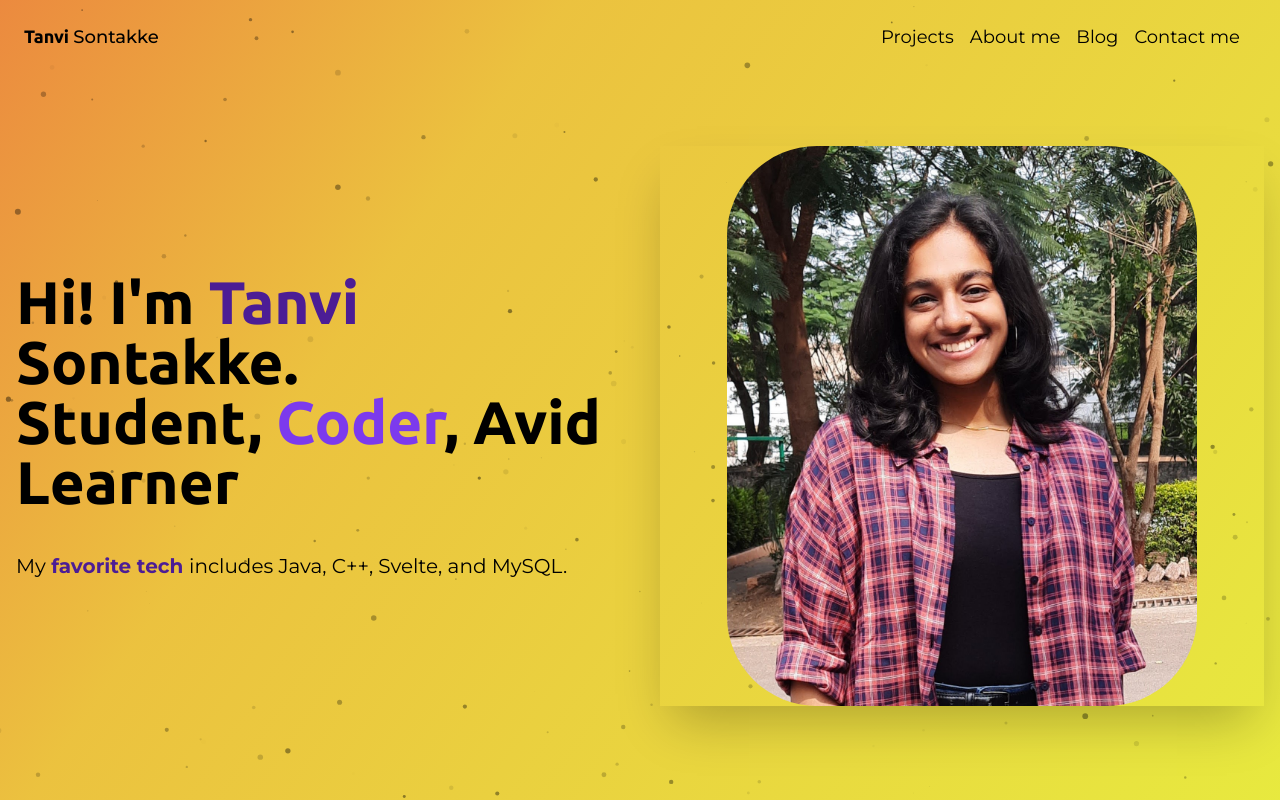
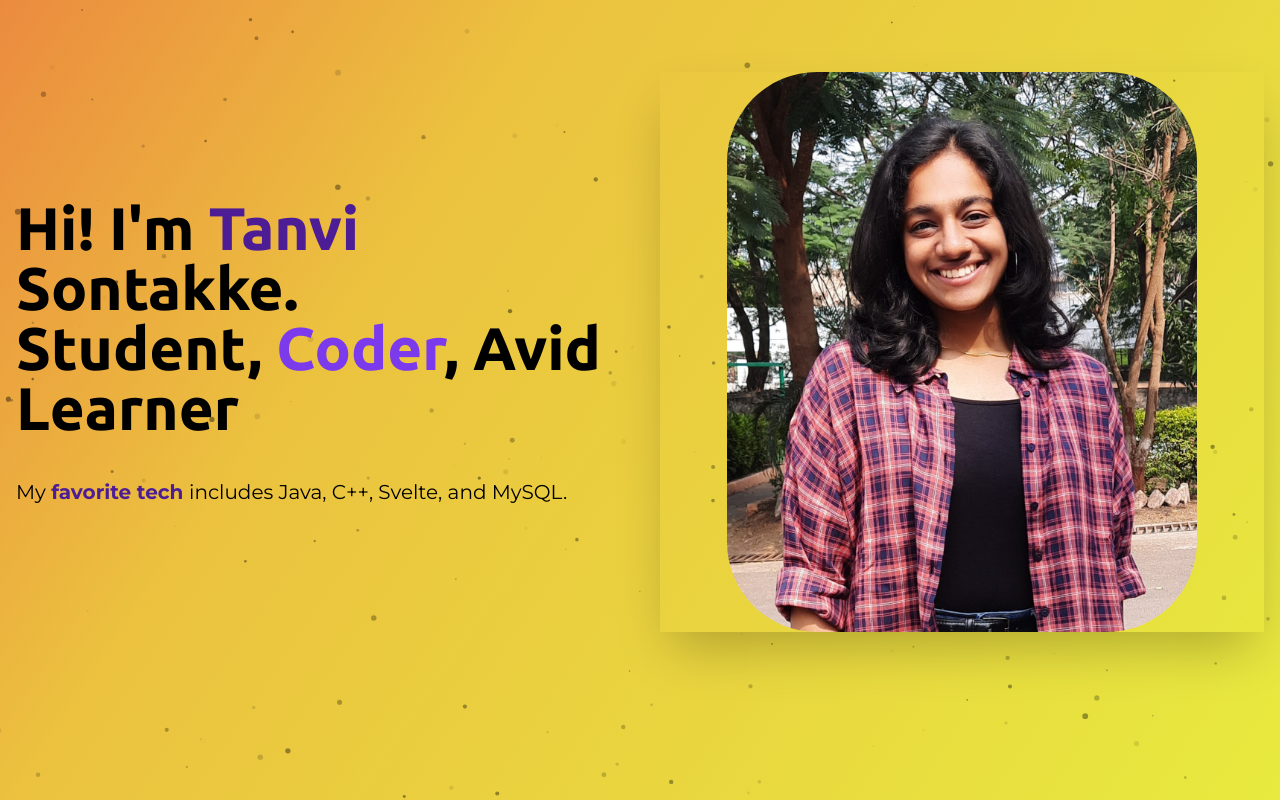
Before and after one commit to TanV-04/MyWebPortfolio, a SvelteKit app: page / in a window 1280 px wide. Shown: the top 800 px of the page. Built offline with nearby package versions, Linux system fonts and the light colour scheme.

Commit message:
Ninth Commit

```diff
--- a/src/app.html
+++ b/src/app.html
@@ -6,6 +6,8 @@
 	<script src="https://cdnjs.cloudflare.com/ajax/libs/particles.js/2.0.0/particles.min.js"
 		integrity="sha512-Kef5sc7gfTacR7TZKelcrRs15ipf7+t+n7Zh6mKNJbmW+/RRdCW9nwfLn4YX0s2nO6Kv5Y2ChqgIakaC6PW09A=="
 		crossorigin="anonymous" referrerpolicy="no-referrer"></script>
+
+	<link rel="icon" type="image/svg+xml" href=src\lib\letter.svg />
 	<link rel="stylesheet" href="https://cdnjs.cloudflare.com/ajax/libs/font-awesome/6.5.2/css/all.min.css"
 		integrity="sha512-SnH5WK+bZxgPHs44uWIX+LLJAJ9/2PkPKZ5QiAj6Ta86w+fsb2TkcmfRyVX3pBnMFcV7oQPJkl9QevSCWr3W6A=="
 		crossorigin="anonymous" referrerpolicy="no-referrer" />
@@ -45,8 +47,8 @@
 <style>
 
 	.body {
-		top:0;
-		bottom:0;
+		top: 0;
+		bottom: 0;
 		position: relative;
 	}
 
--- a/src/components/Header.svelte
+++ b/src/components/Header.svelte
@@ -14,7 +14,7 @@
 > -->
 
 <header
-  class={"sticky z-[10] top-0 duration-200 px-6 flex items-center justify-between border-b border-solid " +
+  class={"sticky z-[10] top-0 duration-200 px-6 flex items-center justify-between border-b border-solid sm:hidden" +
     (y > 0
       ? " py-4 bg-slate-950 border-violet-450 text-white"
       : " py-6 bg-transparent border-transparent")}
```
Also changed, not shown: src/lib/letter.svg (added).
